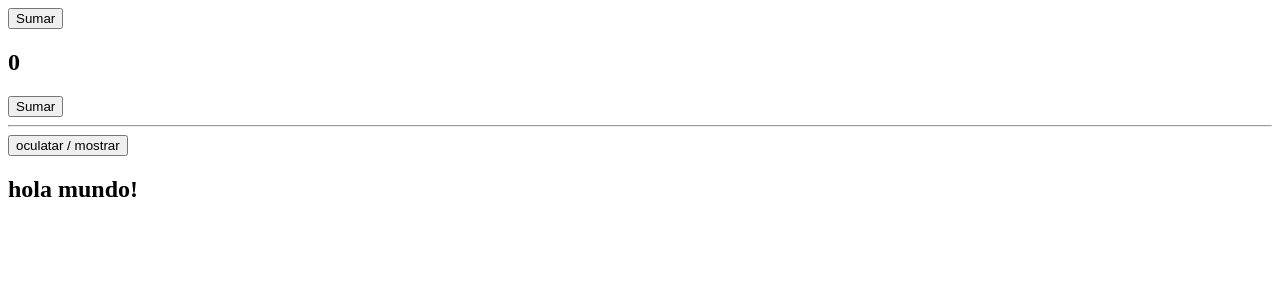
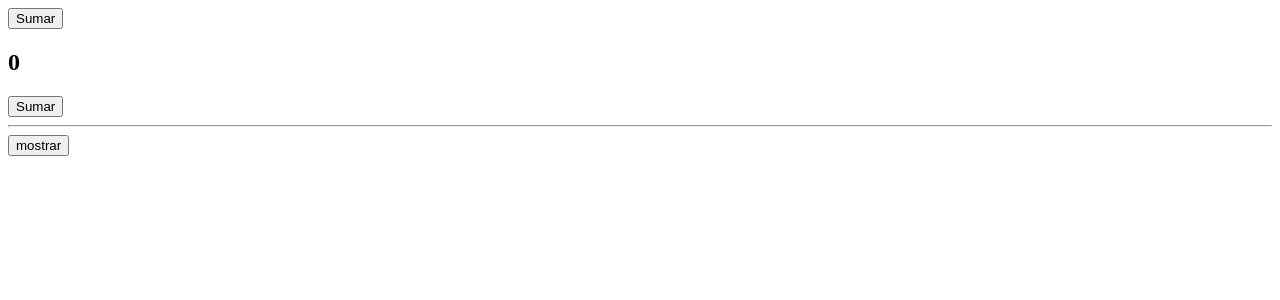
Before and after one commit to sebastianamor/react--practice-, a React (Create React App) app in the folder my-app/: page / in a window 1280 px wide. Shown: the top 300 px of the page. Built offline with nearby package versions, Linux system fonts and the light colour scheme.

Commit message:
better add

```diff
--- a/my-app/src/components/Usuario/Text.jsx
+++ b/my-app/src/components/Usuario/Text.jsx
@@ -1,8 +1,9 @@
 import { useState } from "react";
+import TextH2 from "./TextH2";
 
  const Text = () => {
 
-    const[show, setShow] = useState(true);
+    const[show, setShow] = useState(false);
 
      function handleShow() {
 
@@ -11,8 +12,8 @@ import { useState } from "react";
      }
     return (
       <div>
-         <button  onClick={handleShow}  >oculatar / mostrar</button>
-         {show === true && <h2>hola mundo!  </h2>   }
+         <button  onClick={handleShow}>   { show ? "ocultar" : "mostrar" }   </button>
+         {show && <TextH2/>  }
       </div>
     )
   };
--- /dev/null
+++ b/my-app/src/components/Usuario/TextH2.jsx
@@ -0,0 +1,22 @@
+import { useState , useEffect } from "react";
+
+const TextH2 = () => {
+
+    const [text ,setText] = useState("")
+
+    const handleText = (e) => {
+     setText(e.target.value)
+    }
+
+    useEffect(  () => {}  )
+
+    return (
+        <div>
+
+         <input type="text"  onChange={handleText}  />
+        <h2> {text} </h2>
+        </div>
+    )
+};
+
+export default TextH2;
```
